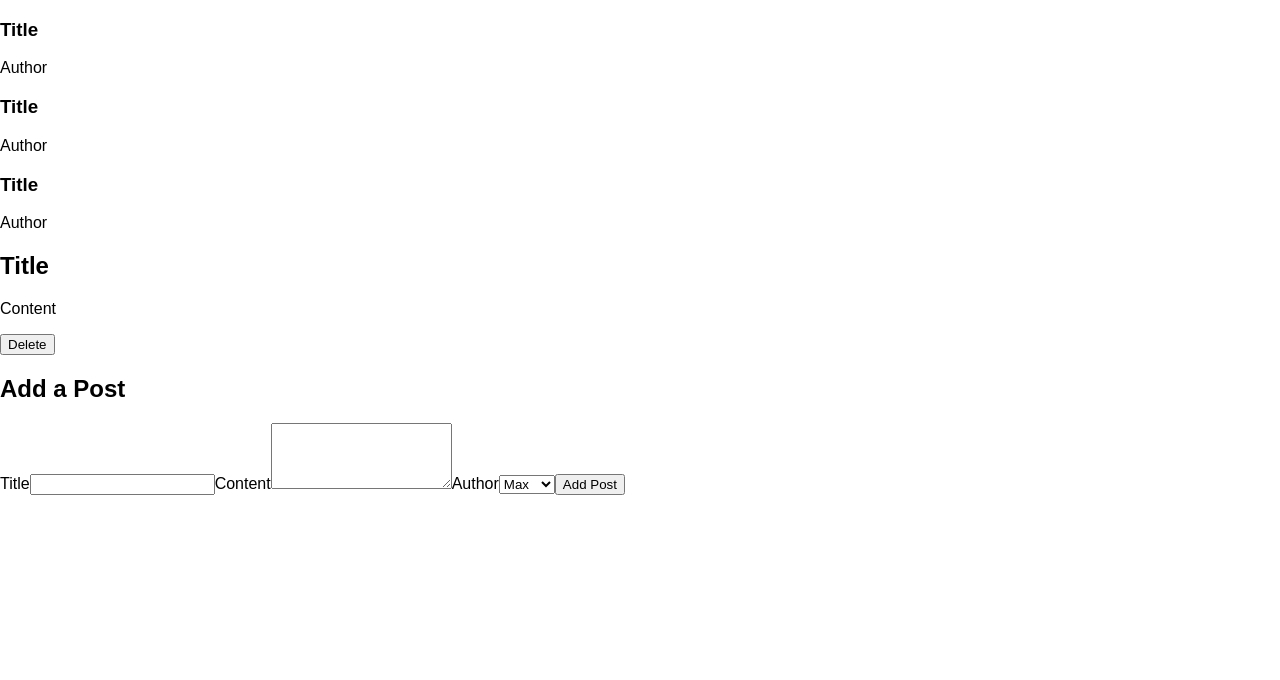
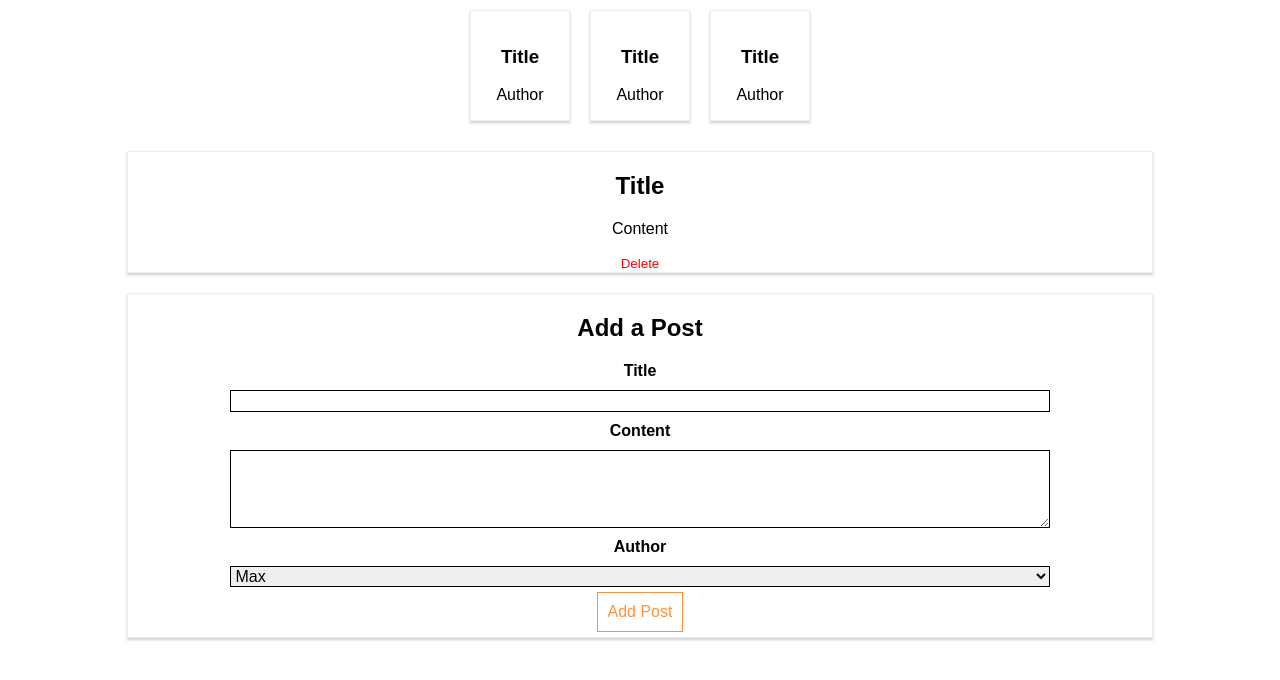
Before and after one commit to Shwartz/react-training, a React app: page / in a window 1280 px wide. Shown: the top 680 px of the page. Built offline with nearby package versions, Linux system fonts and the light colour scheme.

Commit message:
Section 9: Converting inline CSS to component CSS

```diff
--- a/public/index.html
+++ b/public/index.html
@@ -1,4 +1,4 @@
-<!DOCTYPE html>
+<!doctype html>
 <html lang="en">
   <head>
     <meta charset="utf-8">
@@ -19,8 +19,7 @@
       work correctly both with client-side routing and a non-root public URL.
       Learn how to configure a non-root public URL by running `npm run build`.
     -->
-    <link href="https://fonts.googleapis.com/css?family=Open+Sans:400,700" rel="stylesheet">
-    <title>MyBurger</title>
+    <title>React App</title>
   </head>
   <body>
     <noscript>
--- a/src/components/FullPost/FullPost.js
+++ b/src/components/FullPost/FullPost.js
@@ -1,16 +1,16 @@
 import React, { Component } from 'react';
 
-import './FullPost.css';
+import styles from './FullPost.css';
 
 class FullPost extends Component {
     render () {
         let post = <p>Please select a Post!</p>;
         post = (
-            <div className="FullPost">
+            <div className={styles.FullPost}>
                 <h1>Title</h1>
                 <p>Content</p>
-                <div className="Edit">
-                    <button className="Delete">Delete</button>
+                <div className={styles.Edit}>
+                    <button className={styles.Delete}>Delete</button>
                 </div>
             </div>
 
--- a/src/components/NewPost/NewPost.js
+++ b/src/components/NewPost/NewPost.js
@@ -1,17 +1,17 @@
 import React, { Component } from 'react';
 
-import './NewPost.css';
+import styles from './NewPost.css';
 
 class NewPost extends Component {
     state = {
         title: '',
         content: '',
         author: 'Max'
-    }
+    };
 
     render () {
         return (
-            <div className="NewPost">
+            <div className={styles.NewPost}>
                 <h1>Add a Post</h1>
                 <label>Title</label>
                 <input type="text" value={this.state.title} onChange={(event) => this.setState({title: event.target.value})} />
--- a/src/components/Post/Post.js
+++ b/src/components/Post/Post.js
@@ -1,9 +1,9 @@
 import React from 'react';
 
-import './Post.css';
+import styles from  './Post.css';
 
 const post = (props) => (
-    <article className="Post">
+    <article className={styles.Post}>
         <h1>Title</h1>
         <div className="Info">
             <div className="Author">Author</div>
--- a/src/containers/Blog/Blog.js
+++ b/src/containers/Blog/Blog.js
@@ -3,13 +3,13 @@ import React, { Component } from 'react';
 import Post from '../../components/Post/Post';
 import FullPost from '../../components/FullPost/FullPost';
 import NewPost from '../../components/NewPost/NewPost';
-import './Blog.css';
+import styles from './Blog.css';
 
 class Blog extends Component {
     render () {
         return (
             <div>
-                <section className="Posts">
+                <section className={styles.Posts}>
                     <Post />
                     <Post />
                     <Post />
```
Also changed, not shown: public/manifest.json.
